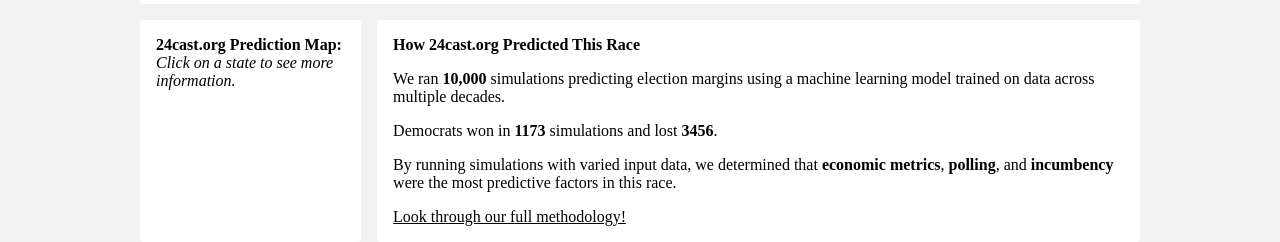
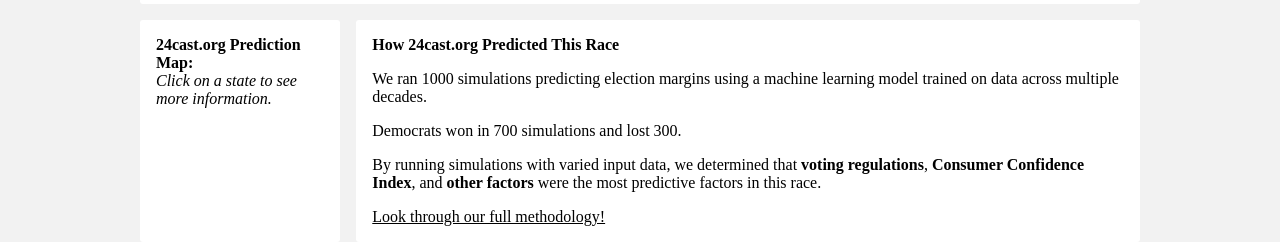
Before and after one commit to BPR-Data-Team/ElectionModel2024-site, a Next.js app: page / in a window 1280 px wide. Shown: the part 562-804 px from the top of the page. Built offline with nearby package versions, Linux system fonts and the light colour scheme; no server answers; a web font is replaced by a local one.

Commit message:
explainer module takes in props and created type for shap factors

```diff
--- a/src/app/page.tsx
+++ b/src/app/page.tsx
@@ -14,6 +14,7 @@ import { RaceType } from "@/types/RaceType";
 import { State, getStateAbbreviation } from "@/types/State";
 import { Party } from "@/types/Party";
 import { ResponseItem, parseItem } from "@/types/APIResponse";
+import { SHAPFactors } from "@/types/SHAPFactors";
 
 interface RaceData {
   winner: Party;
@@ -141,7 +142,17 @@ export default function Home(): JSX.Element {
       />
       <div className={styles.mapAndSims}>
         <MapModule />
-        <ExplainerModule />
+        <ExplainerModule
+          winner={winner}
+          numSimulations={1000}
+          numWins={700}
+          numLosses={300}
+          mostPredictiveFactors={[
+            SHAPFactors.VotingRegulations,
+            SHAPFactors.ConsumerConfidenceIndex,
+            SHAPFactors.Other,
+          ]}
+        />
       </div>
       <SimulationsModule />
       <SHAPModule />
--- a/src/components/modules/ExplainerModule.module.css
+++ b/src/components/modules/ExplainerModule.module.css
@@ -1,5 +1,3 @@
-
-
 .explainer p {
   font-weight: 500;
 }
@@ -7,6 +5,6 @@
 .methodologyLink {
   color: var(--main-text-color);
 }
-.boldtext {
+.boldText {
   font-weight: 700;
 }
--- a/src/components/modules/ExplainerModule.tsx
+++ b/src/components/modules/ExplainerModule.tsx
@@ -1,22 +1,73 @@
+import { useState } from "react";
 import DownloadThisCard from "../DownloadThisCard";
 import Module from "../Module";
 import styles from "./ExplainerModule.module.css";
+import { Party } from "@/types/Party";
+import { SHAPFactors } from "@/types/SHAPFactors";
 
-export default function ExplainerModule(): JSX.Element {
+export interface ExplainerModuleProps {
+  winner: Party;
+  numSimulations: number;
+  numWins: number;
+  numLosses: number;
+  mostPredictiveFactors: SHAPFactors[];
+}
+
+export default function ExplainerModule(
+  props: ExplainerModuleProps
+): JSX.Element {
+  const formatStringList = (strings: string[]): React.JSX.Element | null => {
+    if (strings.length === 0) return null; // No strings in the array
+    // Map each string to a span element
+    const spans: React.JSX.Element[] = strings.map((string, index) => (
+      <span key={index} className={styles.boldText}>
+        {string}
+      </span>
+    ));
+    if (strings.length === 1) return spans[0]; // Single item
+    // For multiple items, format them with commas and "and"
+    return (
+      <>
+        {spans.reduce<React.ReactNode[]>((acc, elem, index, arr) => {
+          if (index === 0) {
+            return [elem]; // Just add the first element
+          } else if (index === arr.length - 1) {
+            // Last element, use 'and' with Oxford comma if needed
+            const oxfordComma =
+              arr.length > 2 ? (
+                <span key="comma-and">, and </span>
+              ) : (
+                <span key="and"> and </span>
+              );
+            return [...acc, oxfordComma, elem];
+          } else {
+            // Middle elements, append ', '
+            return [...acc, <span key={`comma-${index}`}>, </span>, elem];
+          }
+        }, [])}
+      </>
+    );
+  };
+
   return (
     <Module>
       <div className={styles.explainer}>
         <h3>How 24cast.org Predicted This Race</h3>
         <p>
-          We ran <span className={styles.boldtext}>10,000</span> simulations predicting election margins using a
-          machine learning model trained on data across multiple decades.
+          We ran <span className={styles.boldtext}>{props.numSimulations}</span>{" "}
+          simulations predicting election margins using a machine learning model
+          trained on data across multiple decades.
         </p>
-        <p>Democrats won in <span className={styles.boldtext}>1173</span> simulations and lost
-          <span className={styles.boldtext}> 3456</span>.</p>
+        <p>
+          {props.winner}s won in{" "}
+          <span className={styles.boldtext}>{props.numWins}</span> simulations
+          and lost <span className={styles.boldtext}>{props.numLosses}</span>.
+        </p>
         <p>
           By running simulations with varied input data, we determined that{" "}
-          <span className={styles.boldtext}>economic metrics</span>, <span className={styles.boldtext}>polling</span>, and <span className={styles.boldtext}>incumbency</span> were
-          the most predictive factors in this race.
+          {formatStringList(props.mostPredictiveFactors)}{" "}
+          {props.mostPredictiveFactors.length > 1 ? "were" : "was"} the most
+          predictive factors in this race.
         </p>
         <p>
           <a href="/soon" className={styles.methodologyLink}>
--- a/src/components/modules/PredictionModule.tsx
+++ b/src/components/modules/PredictionModule.tsx
@@ -8,7 +8,6 @@ import DownloadThisCard from "../DownloadThisCard";
 import { Party } from "@/types/Party";
 import { RaceType } from "@/types/RaceType";
 import { State, getNumDistricts } from "@/types/State";
-import { get } from "http";
 
 export interface PredictionModuleProps {
   winner: Party;
@@ -140,7 +139,8 @@ export default function PredictionModule(
                 Predicted Margin:
               </h4>
               <span className={styles.predictionInfoItemContent}>
-                +{props.margin}
+                {props.margin >= 0 ? "+" : ""}
+                {props.margin}
               </span>
             </div>
           </div>
--- a/src/types/Party.ts
+++ b/src/types/Party.ts
@@ -1,4 +1,4 @@
 export enum Party {
-  Democrat = "democrat",
-  Republican = "republican",
+  Democrat = "Democrat",
+  Republican = "Republican",
 }
--- /dev/null
+++ b/src/types/SHAPFactors.ts
@@ -0,0 +1,11 @@
+export enum SHAPFactors {
+  VotingRegulations = "voting regulations",
+  ConsumerConfidenceIndex = "Consumer Confidence Index",
+  Other = "other factors",
+  CampaignFinance = "campaign finance",
+  UnemploymentAndInflation = "unemployment/inflation",
+  Demographics = "demographics",
+  CompositionOfCongressAndPresidency = "composition of Congress and presidency",
+  GasPrices = "gas prices",
+  PastElections = "past elections",
+}
```
